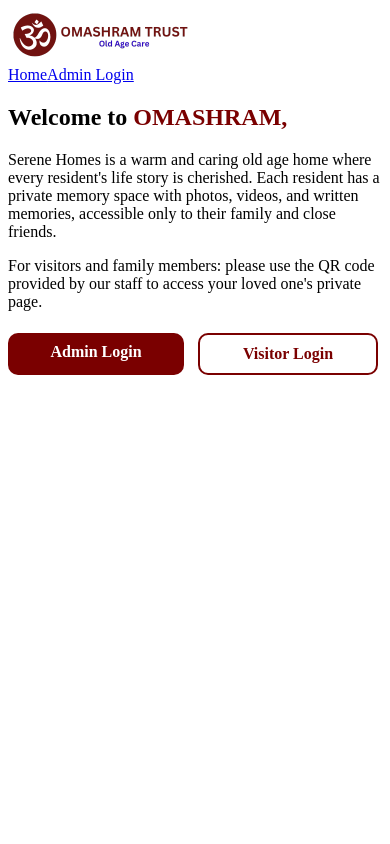
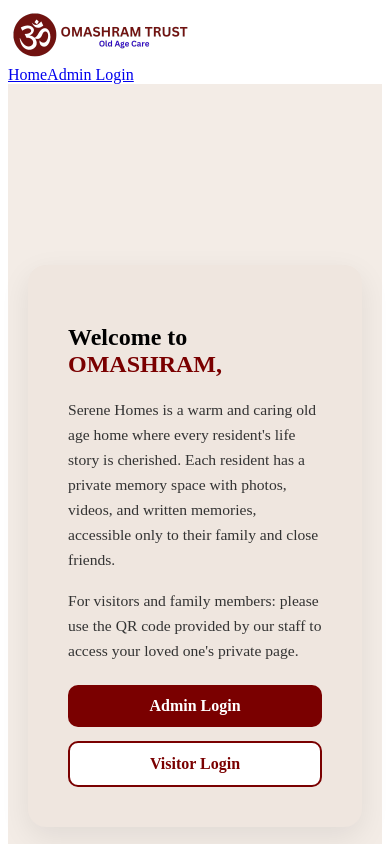
Before and after one commit to om-ashram-tech/serene-homes-memory-platform, a React (Vite) app: page / in a window 390 px wide. Shown: the top 844 px of the page. Built offline with nearby package versions, Linux system fonts and the light colour scheme; the HTML template or start-up script is replaced by a standard one.

Commit message:
Final Fixes for mobile view

```diff
--- a/src/pages/Home.jsx
+++ b/src/pages/Home.jsx
@@ -1,88 +1,112 @@
 // src/pages/Home.jsx
-import React from 'react';
-import { Link } from 'react-router-dom';
+import React from "react";
+import { Link } from "react-router-dom";
 
 export default function Home() {
   const styles = {
     homeActions: {
-      display: 'flex',
-      gap: '14px',
-      marginTop: '22px',
-      flexWrap: 'wrap',
+      display: "flex",
+      gap: "14px",
+      marginTop: "22px",
+      flexWrap: "wrap",
     },
 
     // Primary Button
     primaryBtn: {
-      padding: '10px 18px',
-      borderRadius: '10px',
-      textDecoration: 'none',
-      background: '#7a0000',
-      color: '#ffffff',
+      padding: "12px 18px",
+      borderRadius: "10px",
+      textDecoration: "none",
+      background: "#7a0000",
+      color: "#ffffff",
       fontWeight: 600,
-      border: 'none',
-      cursor: 'pointer',
-      transition: 'all 0.3s ease',
-      display: 'inline-block',
-      transform: 'translateY(0)',
-      minWidth: '140px',
-      textAlign: 'center',
+      border: "none",
+      cursor: "pointer",
+      transition: "all 0.3s ease",
+      display: "inline-block",
+      transform: "translateY(0)",
+      minWidth: "140px",
+      textAlign: "center",
+      flex: "1", // ✅ Makes it responsive
     },
 
     // Secondary Button
     secondaryBtn: {
-      padding: '10px 18px',
-      borderRadius: '10px',
-      textDecoration: 'none',
-      background: '#ffffff',
-      color: '#7a0000',
+      padding: "12px 18px",
+      borderRadius: "10px",
+      textDecoration: "none",
+      background: "#ffffff",
+      color: "#7a0000",
       fontWeight: 600,
-      border: '2px solid #7a0000',
-      cursor: 'pointer',
-      transition: 'all 0.3s ease',
-      display: 'inline-block',
-      transform: 'translateY(0)',
-      minWidth: '140px',
-      textAlign: 'center',
+      border: "2px solid #7a0000",
+      cursor: "pointer",
+      transition: "all 0.3s ease",
+      display: "inline-block",
+      transform: "translateY(0)",
+      minWidth: "140px",
+      textAlign: "center",
+      flex: "1", // ✅ Makes it responsive
     },
 
-    // ✅ Only OMASHRAM text color
     brand: {
-      color: '#7a0000',
+      color: "#7a0000",
     },
   };
 
   const handleHover = (e, hover) => {
+    const btn = e.currentTarget; // ✅ safer than e.target
     if (hover) {
-      e.target.style.transform = 'translateY(-3px) scale(1.05)';
-      e.target.style.boxShadow = '0 8px 18px rgba(0,0,0,0.15)';
+      btn.style.transform = "translateY(-3px) scale(1.05)";
+      btn.style.boxShadow = "0 8px 18px rgba(0,0,0,0.15)";
     } else {
-      e.target.style.transform = 'translateY(0) scale(1)';
-      e.target.style.boxShadow = 'none';
+      btn.style.transform = "translateY(0) scale(1)";
+      btn.style.boxShadow = "none";
     }
   };
 
   const handlePress = (e, press) => {
-    e.target.style.transform = press
-      ? 'scale(0.96)'
-      : 'translateY(-3px) scale(1.05)';
+    const btn = e.currentTarget;
+    btn.style.transform = press
+      ? "scale(0.96)"
+      : "translateY(-3px) scale(1.05)";
   };
 
   return (
-    <section className="home">
-      <div className="hero-card">
-        <h1>
+    <section
+      className="home"
+      style={{
+        minHeight: "100vh",
+        background: "#f3ece6",
+        display: "flex",
+        alignItems: "center",
+        justifyContent: "center",
+        padding: "40px 20px",
+      }}
+    >
+      <div
+        className="hero-card"
+        style={{
+          background: "#efe6df",
+          padding: "40px",
+          borderRadius: "18px",
+          maxWidth: "650px",
+          width: "100%",
+          boxShadow: "0 10px 30px rgba(0,0,0,0.08)",
+        }}
+      >
+        <h1 style={{ fontSize: "clamp(24px, 5vw, 34px)", marginBottom: "20px" }}>
           Welcome to <span style={styles.brand}>OMASHRAM,</span>
         </h1>
 
-        <p>
-          Serene Homes is a warm and caring old age home where every resident&apos;s life
-          story is cherished. Each resident has a private memory space with photos,
-          videos, and written memories, accessible only to their family and close friends.
+        <p style={{ fontSize: "clamp(14px, 4vw, 16px)", lineHeight: "1.6", color: "#333" }}>
+          Serene Homes is a warm and caring old age home where every resident's
+          life story is cherished. Each resident has a private memory space with
+          photos, videos, and written memories, accessible only to their family
+          and close friends.
         </p>
 
-        <p>
-          For visitors and family members: please use the QR code provided by our staff
-          to access your loved one&apos;s private page.
+        <p style={{ fontSize: "clamp(14px, 4vw, 16px)", lineHeight: "1.6", color: "#333" }}>
+          For visitors and family members: please use the QR code provided by
+          our staff to access your loved one's private page.
         </p>
 
         <div style={styles.homeActions}>
--- a/src/pages/ResidentAdminPage.jsx
+++ b/src/pages/ResidentAdminPage.jsx
@@ -14,8 +14,9 @@ const extractPublicId = (url) => {
 };
 
 /* ✅ Cloudinary */
-const CLOUD_NAME = "dgeoxo7mc";
-const UPLOAD_PRESET = "anercvtl";
+const CLOUD_NAME = import.meta.env.VITE_CLOUD_NAME;
+const UPLOAD_PRESET = import.meta.env.VITE_UPLOAD_PRESET;
+
 
 /* ✅ Upload with Progress (Image + Video) */
 const uploadToCloudinary = (file, onProgress) => {
--- a/src/pages/VisitorLanding.jsx
+++ b/src/pages/VisitorLanding.jsx
@@ -10,13 +10,13 @@ export default function VisitorLanding() {
 
   const handleLogout = () => {
     localStorage.removeItem("visitorAuth");
-    navigate("/visitor/login");
+    navigate("/visitor/login", { replace: true });
   };
 
   // 🔐 Visitor authentication check
   useEffect(() => {
     if (!localStorage.getItem("visitorAuth")) {
-      navigate("/visitor/login");
+      navigate("/visitor/login", { replace: true });
     }
   }, [navigate]);
 
--- a/src/styles.css
+++ b/src/styles.css
@@ -90,10 +90,21 @@ a:hover {
 
 .main {
   flex: 1;
-  padding: 120px 16px 40px; /* push below fixed navbar */
+  padding: 0px 24px 40px;   /* keep navbar spacing */
   max-width: 1100px;
-  margin: 0 auto;
+
+  margin: 0px auto 40px;    /* 🔥 reduce top margin (was 100px) */
+
+  background: #f3ebe4;
+  border-radius: 20px;
+  box-shadow: 0 15px 40px rgba(0, 0, 0, 0.08);
+
+  display: flex;
+  flex-direction: column;
+  justify-content: flex-start;  /* 🔥 IMPORTANT */
 }
+
+
 
 
 .footer {
@@ -115,8 +126,9 @@ a:hover {
 
 .hero-card {
   max-width: 720px;
-  margin: 0 auto;
+  margin: 40px auto 0;   /* 🔥 small top spacing only */
 }
+
 
 /* Buttons */
 
@@ -426,10 +438,127 @@ a:hover {
 
 /* Responsive */
 
-@media (max-width: 600px) {
-  .header {
+/* =================================
+   🔥 FULL MOBILE OPTIMIZATION
+   (Add below existing CSS)
+================================= */
+
+/* =================================
+   🔥 COMPLETE MOBILE OPTIMIZATION
+================================= */
+
+@media (max-width: 768px) {
+
+  /* ===== NAVBAR FIX ===== */
+  .public-navbar {
+    padding: 12px 16px;
+  }
+
+  .public-navbar-inner {
+    display: flex;
+    flex-direction: row;        /* 🔥 keep same row */
+    justify-content: space-between;
+    align-items: center;
+  }
+
+  .public-logo {
+    width: 140px;
+    height: auto;
+  }
+
+  .public-nav-links {
+    display: flex;
+    align-items: center;
+    gap: 16px;
+  }
+
+  .public-nav-links a {
+    margin-left: 0;
+    font-size: 14px;
+    font-weight: 500;
+  }
+
+  /* Fix spacing below fixed navbar */
+  .main {
+    padding: 10px 16px 30px;
+    margin: 0px 12px 30px;  /* 🔥 reduced top spacing */
+
+    border-radius: 16px;
+    box-shadow: 0 12px 30px rgba(0, 0, 0, 0.08);
+
+    display: flex;
+    flex-direction: column;
+    justify-content: flex-start;
+  }
+
+
+
+
+  /* ===== DASHBOARD HEADER STACK ===== */
+  .dashboard-header {
+    display: flex;
+    flex-direction: column;
+    align-items: flex-start;
+    gap: 10px;
+  }
+
+  /* ===== RESIDENT ROW STACK ===== */
+  .resident-row {
+    display: flex;
     flex-direction: column;
     align-items: flex-start;
     gap: 6px;
   }
+
+  /* ===== FULL WIDTH BUTTONS ===== */
+  .primary-btn,
+  .secondary-btn {
+    width: 100%;
+    text-align: center;
+  }
+
+  /* ===== TABS WRAP CLEAN ===== */
+  .tabs {
+    display: flex;
+    flex-wrap: wrap;
+    gap: 6px;
+    justify-content: center;
+  }
+
+  /* ===== MEDIA GRID ADJUST ===== */
+  .media-grid {
+    grid-template-columns: repeat(auto-fit, minmax(120px, 1fr));
+  }
+
+  /* ===== MODAL FIX ===== */
+  .modal {
+    max-width: 95vw;
+    max-height: 85vh;
+    padding: 14px;
+  }
+
+  /* ===== RESIDENT INFO STACK ===== */
+  .resident-info {
+    display: flex;
+    flex-direction: column;
+    align-items: flex-start;
+    gap: 8px;
+  }
+
+  .resident-avatar {
+    width: 70px;
+    height: 70px;
+  }
+
+  /* ===== CARD PADDING ===== */
+  .card {
+    padding: 16px;
+  }
+
+  /* ===== FOOTER ===== */
+  .footer {
+    font-size: 0.7rem;
+    padding: 16px 8px;
+  }
+
 }
```
Also changed, not shown: src/pages/visitorLanding.css (+137 -90 lines), package.json (line endings or trailing spaces).
